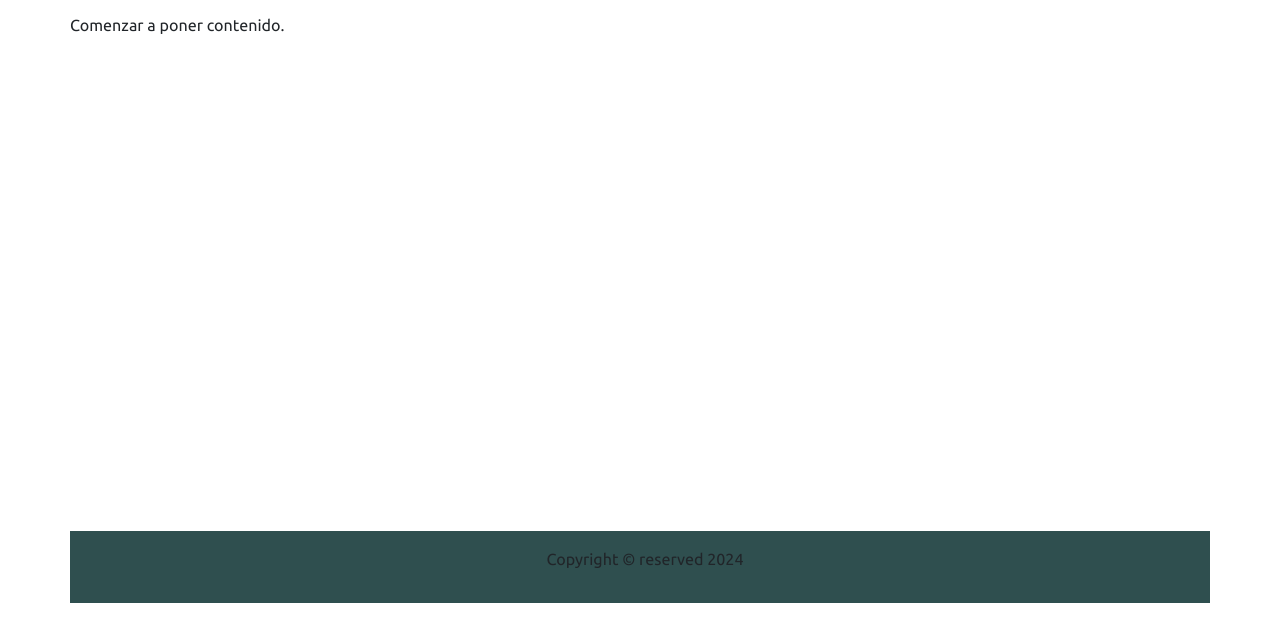
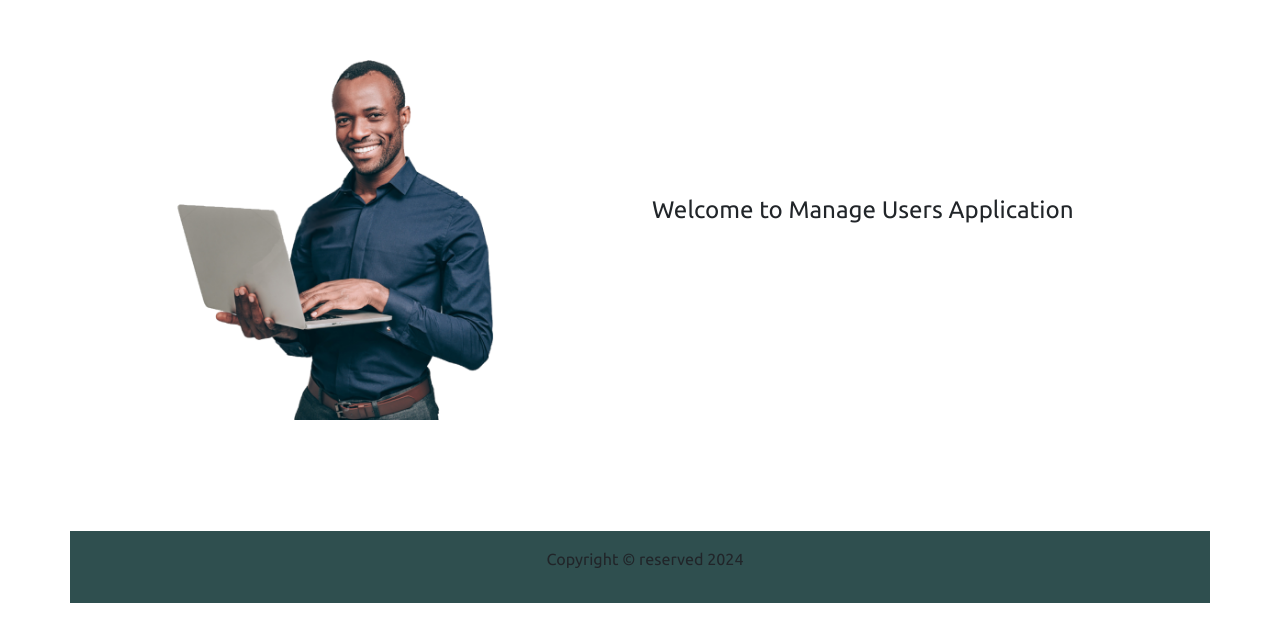
Before and after one commit to u83mm/manage_users, a PHP site: page / in a window 1280 px wide. Shown: the part 109-751 px from the top of the page. Run offline with PHP 8.4, Linux system fonts and the light colour scheme.

Commit message:
Updated main view

```diff
--- a/public/css/estilo.css
+++ b/public/css/estilo.css
@@ -128,10 +128,6 @@ form {
 	margin-top: 2em;
 }
 
-.ejercicio ol {
-	list-style-type: upper-alpha;
-}
-
 pre {
 	margin-top: 2em;
 }
@@ -220,6 +216,15 @@ select {
 	font-size: 0.7em;
 }
 
+img {
+	max-width: 100%;
+	max-height: 100%;
+}
+
+.center {
+	align-self: center;
+}
+
 /***************** Configuración para móviles **********************/
 @media (max-width:480px) {
 
--- a/view/main_view.php
+++ b/view/main_view.php
@@ -6,7 +6,14 @@
 	$home->do_html_header($home->title, $home->h1, $home->meta_name_description, $home->meta_name_keywords);
 	$home->do_html_nav($home->nav_links, "home");
 ?>
-	<h4>Comenzar a poner contenido.</h4>
+	<section class="row mt-5">
+		<div class="col-6 center">
+			<img src="/images/user_admin.png" alt="user image">
+		</div>
+		<div class="col-6 center">
+			<h2>Welcome to Manage Users Application</h2>
+		</div>
+	</section>
 <?php
 	$home->do_html_footer();
 ?>
```
Also changed, not shown: public/images/user_admin.png (added).
